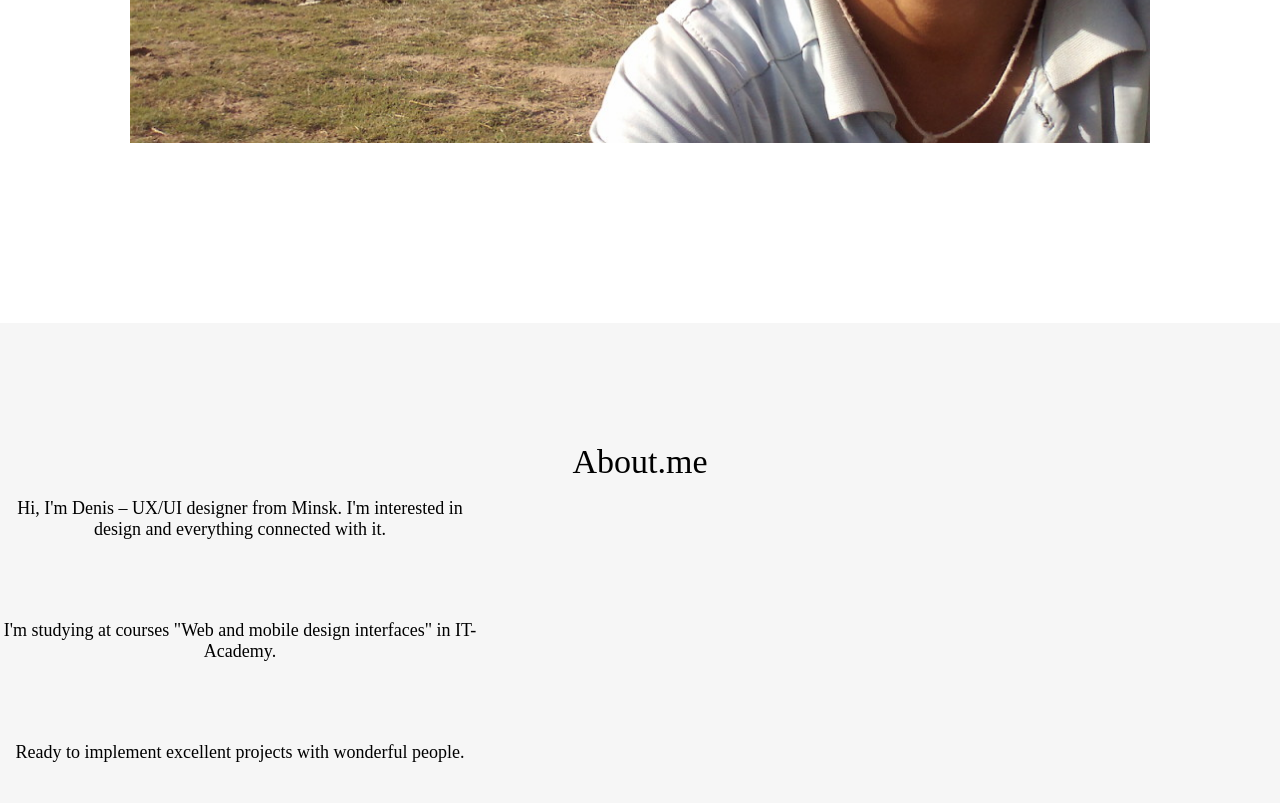
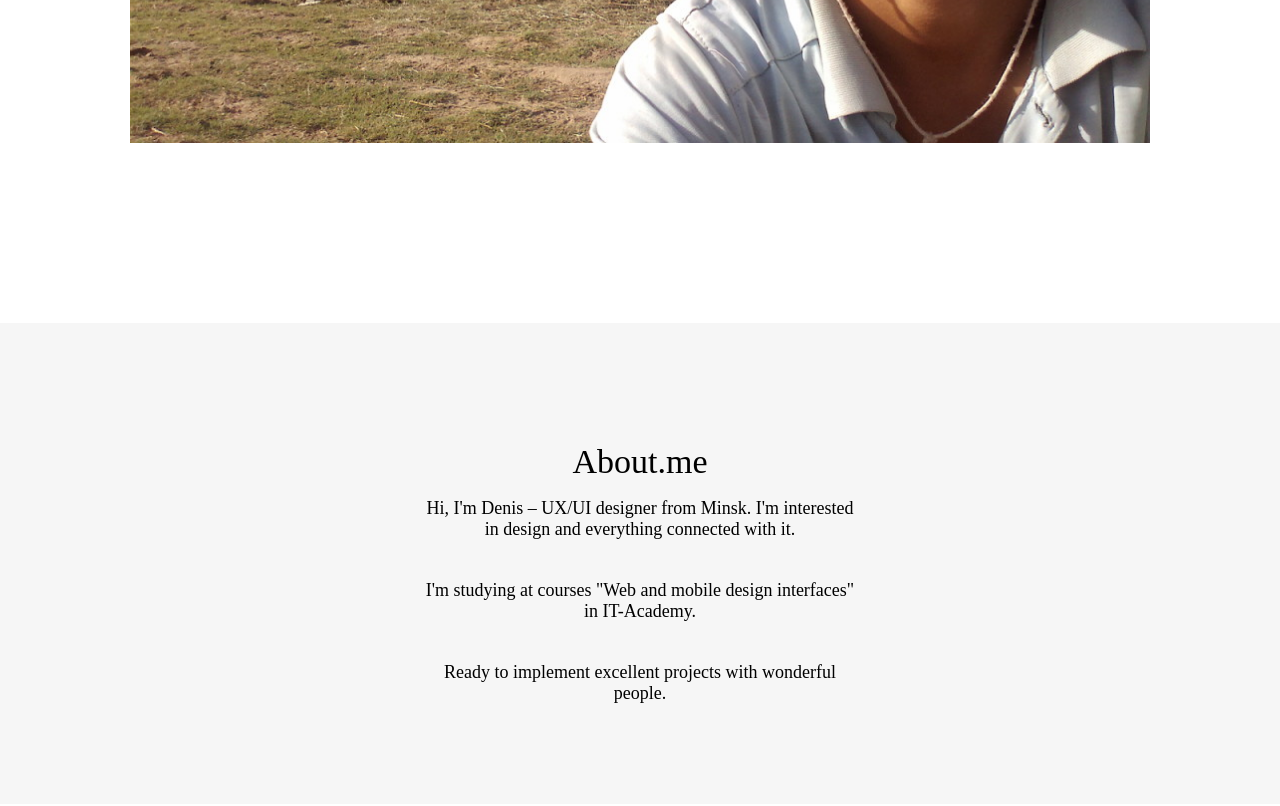
Before and after one commit to Fozil0802/JavaSicrip, a plain HTML site: page index.html in a window 1280 px wide. Shown: the part 701-1507 px from the top of the page. Drawn offline with Linux system fonts and the light colour scheme.

Commit message:
portfolio

```diff
--- a/index.html
+++ b/index.html
@@ -38,10 +38,11 @@
     <!--  starting about -->
     <div class="about">
       <div class="about_header">About.me</div>
+      <div class="about_container">
         <div class="about_wrapper">
           <p class="about_desc">
-          Hi, I'm Denis – UX/UI designer from Minsk. I'm interested in design
-          and everything connected with it.
+            Hi, I'm Denis – UX/UI designer from Minsk.
+            I'm interested in design and everything connected with it.
           </p>
 
           <p class="about_desc">
@@ -50,10 +51,14 @@
           </p>
 
           <p class="about_desc">
-          Ready to implement excellent projects with wonderful people.
+            Ready to implement excellent projects  with wonderful people.
           </p>
         </div>
       </div>
+    </div>
     <!--  endting  about-->
+    <!-- starting skill block -->
+
+    <!-- ending skill block -->
   </body>
 </html>
--- a/style.css
+++ b/style.css
@@ -91,6 +91,7 @@ body {
   width: 100%;
   background: #f6f6f6;
   margin: 100px 0 90px 0;
+  padding: 120px 0 100px 0;
 }
 .about_header {
   text-align: center;
@@ -98,14 +99,17 @@ body {
   font-style: normal;
   font-weight: 400;
   line-height: normal;
-  padding: 120px 0 17px 0;
+  padding-bottom: 17px;
 }
-.about_wrapper{
-    width: 480px;
-    display: flex;
-    flex-direction: column;
-    align-items: center;
-    gap: 40px;
+.about_container {
+  display: flex;
+  justify-content: center;
+}
+.about_wrapper {
+  display: flex;
+  flex-direction: column;
+  align-items: center;
+  gap: 40px;
 }
 .about_desc {
   text-align: center;
@@ -113,6 +117,8 @@ body {
   font-style: normal;
   font-weight: 400;
   line-height: normal;
-  margin-bottom: 40px;
+  width: 60%;
+  text-align: center;
+
 }
 /* ending about */
```
Lines whose indentation alone changed are shown as unchanged.
